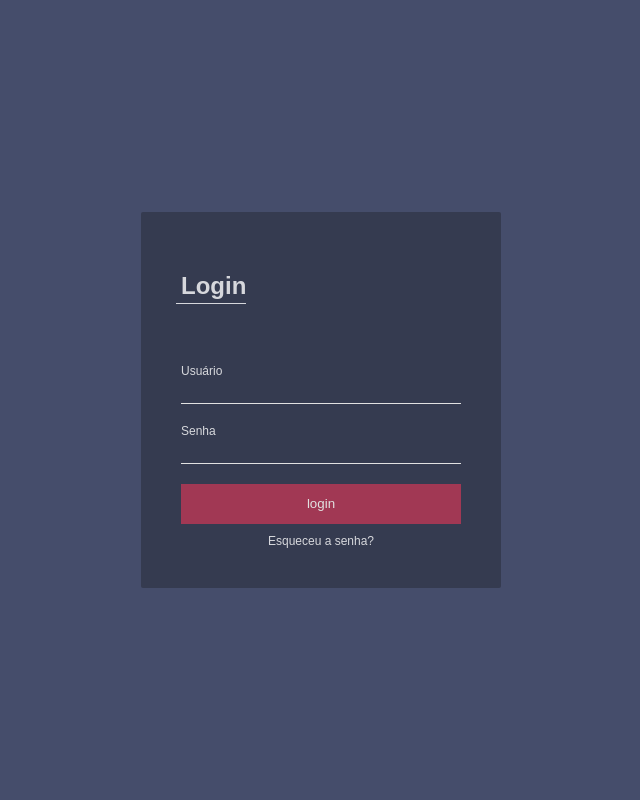
After one commit to PedroMota7/TCC2, a PHP site: page /test.html in a window 1280 px wide. The commit adds this page. Shown: the whole page, without its empty margins (319-959 px from the left). Run offline with PHP 8.4, Linux system fonts and the light colour scheme.

Commit message:
TCC
FLUXOTECH

```diff
--- a/pages/cadastro_user.html
+++ b/pages/cadastro_user.html
@@ -13,7 +13,7 @@
             <a href="#"><img src="../img/logocentropreta.png" alt="logo" height="30%" width="28%"></a>
             <a href="../pages/inicio.html">Início</a>
             <a href="../php/usuarios.php">Usuarios</a>
-            <a href="../pages/suporte.html">Suporte</a>
+            <a href="../pages/suporte.html" class="suporte">Suporte</a>
             <a href="../php/valida_login_adm.php?bt=sair"><button type="submit" class="btn">Sair</button></a>
         </nav>
     </header>
--- a/pages/inicio.html
+++ b/pages/inicio.html
@@ -20,7 +20,7 @@
     <main>
         <div id="bloco">
             <article>
-                <img src="../img/catraca.png" alt="catraca">
+                <img src="" alt="catraca">
             </article>
             <aside>
                 <h1>FluxoTech?</h1>
--- a/pages/suporte.html
+++ b/pages/suporte.html
@@ -16,11 +16,12 @@
     <main>
         <div class="container">
             <form action="">
-                <h1>Fale Conosco</h1>
+                <h2>Fale Conosco</h2>
                 <label for="email" class="form-label"></label>
                 <input class="conteudo" type="text" placeholder="Insira seu e-mail" class="form-control" id="email" aria-describedby="emailAdm" required>
+                <br>
                 <label for="caixa">Qual sua dúvida?</label>
-                <textarea class="conteudo" name="caixa2" id="caixa" rows="15" cols="40" placeholder="Faça sua pergunta"></textarea><br>
+                <textarea class="conteudo" name="caixa2" id="caixa" rows="10" cols="30" placeholder="Faça sua pergunta"></textarea><br>
                 <input type="submit" value="Enviar" class="btn">
             </form>
         </div>
--- a/php/Cadastro_adm.php
+++ b/php/Cadastro_adm.php
@@ -24,7 +24,7 @@ if (!$abc) {
 
 
 $sql = "INSERT INTO adm (ID, NOME, email, CPF, cnpj, senha)
-        VALUES (NULL, '$nome_adm', '$email_adm', '$cpf_adm', '$cnpj_emp', '$senha_adm')";
+        VALUES (NULL, '$nome_adm', '$email_adm', '$cpf_adm', '$cnpj_emp', '$hash')";
 
 $result2 = mysqli_query($abc, $sql);
 
--- a/php/editar_usuario.php
+++ b/php/editar_usuario.php
@@ -31,7 +31,7 @@ $usuario = mysqli_fetch_assoc($res);
         <nav>
             <a href="#"><img src="../img/logocentropreta.png" alt="logo" height="30%" width="28%"></a>
             <a href="../pages/inicio.html">Início</a>
-            <a href="../pages/suporte.html">Suporte</a>
+            <a href="../pages/suporte.html" class="suporte">Suporte</a>
             <a href="../php/valida_login_adm.php?bt=sair"><button type="submit" class="btn">Sair</button></a>
         </nav>
     </header>
--- a/php/usuarios.php
+++ b/php/usuarios.php
@@ -16,7 +16,7 @@
             <a href="#"><img src="../img/logocentropreta.png" alt="logo" height="30%" width="28%"></a>
             <a href="../pages/inicio.html">Início</a>
             <a href="../pages/cadastro_user.html">Cadastrar</a>
-            <a href="../pages/suporte.html">Suporte</a>
+            <a href="../pages/suporte.html" class="suporte">Suporte</a>
             <a href="../php/valida_login_adm.php?bt=sair"><button type="submit" class="btn">Sair</button></a>
         </nav>
     </header>
--- a/sql/tcc.sql
+++ b/sql/tcc.sql
@@ -33,7 +33,7 @@ CREATE TABLE `adm` (
   `email` varchar(100) DEFAULT NULL,
   `CPF` varchar(14) DEFAULT NULL,
   `cnpj` varchar(20) DEFAULT NULL,
-  `senha` varchar(15) DEFAULT NULL
+  `senha` varchar(255) DEFAULT NULL
 ) ENGINE=InnoDB DEFAULT CHARSET=utf8mb4 COLLATE=utf8mb4_general_ci;
 
 --
--- a/style/user.css
+++ b/style/user.css
@@ -1,7 +1,8 @@
-/* table {
+table {
   margin: 10% auto;
   border-collapse: collapse;
-} */
+  border: 1px #000;
+}
 
 tr {
   color: rgba(0, 0, 0, 0.863);
--- /dev/null
+++ b/test.css
@@ -0,0 +1,139 @@
+body {
+
+    padding: 0;
+
+    margin: 0;
+
+    background-color: #454d6b;
+
+}
+
+#login {
+
+    display: flex;
+
+    align-items: center;
+
+    justify-content: center;
+
+    height: 100vh;
+
+    font-family: Arial, Helvetica, sans-serif;
+
+}
+
+.card {
+
+    background-color: rgba(19, 19, 19, 0.3);
+
+    padding: 40px;
+
+    border-radius: 2px;
+
+    width:280px;
+
+}
+
+.card-header {
+
+    padding-bottom: 50px;
+
+    opacity: 0.8;
+
+    color: #fff;
+
+}
+
+.card-header::after {
+
+    content: "";
+
+    width: 70px;
+
+    height: 1px;
+
+    background-color: #fff;
+
+    display: block;
+
+    margin-top: -17px;
+
+    margin-left: -5px;
+
+}
+
+.card-content label {
+
+    color: #fff;
+
+    font-size: 12px;
+
+    opacity: 0.8;
+
+}
+
+.card-content-area {
+
+    display: flex;
+
+    flex-direction: column;
+
+    padding:10px 0;
+
+}
+
+.card-content-area input {
+
+    margin-top: 10px;
+
+    padding:0 5px;
+
+    background-color: transparent;
+
+    border:none;
+
+    border-bottom: 1px solid #e1e1e1;
+
+    outline: none;
+
+    color: #fff;
+
+}
+
+.card-footer {
+
+    display: flex;
+
+    flex-direction: column;
+
+}
+
+.card-footer .submit{
+
+    width: 100%;
+
+    height: 40px;
+
+    background-color: #a13854;
+
+    border:none;
+
+    color:#e1e1e1;
+
+    margin: 10px 0;
+
+}
+
+.card-footer a {
+
+    text-align: center;
+
+    font-size: 12px;
+
+    opacity: 0.8;
+
+    color: #fff;
+
+    text-decoration: none;
+
+}
--- /dev/null
+++ b/test.html
@@ -0,0 +1,65 @@
+<!DOCTYPE html>
+
+<html lang="pt-br">
+
+    <head>
+
+        <meta charset="UTF-8">
+
+        <meta http-equiv="X-UA-Compatible" content="IE=edge">
+
+        <meta name="viewport"content="width=device-width, initial-scale=1.0">
+
+        <link rel="stylesheet" href="test.css">
+
+        <title>Login</title>
+
+    </head>
+
+    <body>
+
+        <div id="login">
+
+            <form class="card">
+
+                <div class="card-header">
+
+                    <h2>Login</h2>
+
+                </div>
+
+                <div class="card-content">
+
+                    <div class="card-content-area">
+
+                        <label for="usuario">Usuário</label>
+
+                        <input type="text" id="usuario" autocomplete="off">
+
+                    </div>
+
+                    <div class="card-content-area">
+
+                        <label for="password">Senha</label>
+
+                        <input type="password" id="password" autocomplete="off">
+
+                    </div>
+
+                </div>
+
+                <div class="card-footer">
+
+                    <input type="submit" value="login" class="submit">
+
+                    <a href="#" class="recuperar_senha">Esqueceu a senha?</a>
+
+                </div>
+
+            </form>
+
+        </div>
+
+    </body>
+
+</html>
```
Also changed, not shown: pages/Login.html (+22 -9 lines), pages/cadastro_adm.html (+14 -16 lines), style/geral.css (+36 -20 lines), style/inicio.css (+16 -10 lines), img/LogoSite.png (added), img/catraca 2.png (added), img/catraca3.jpg (added), img/image.png (added).
